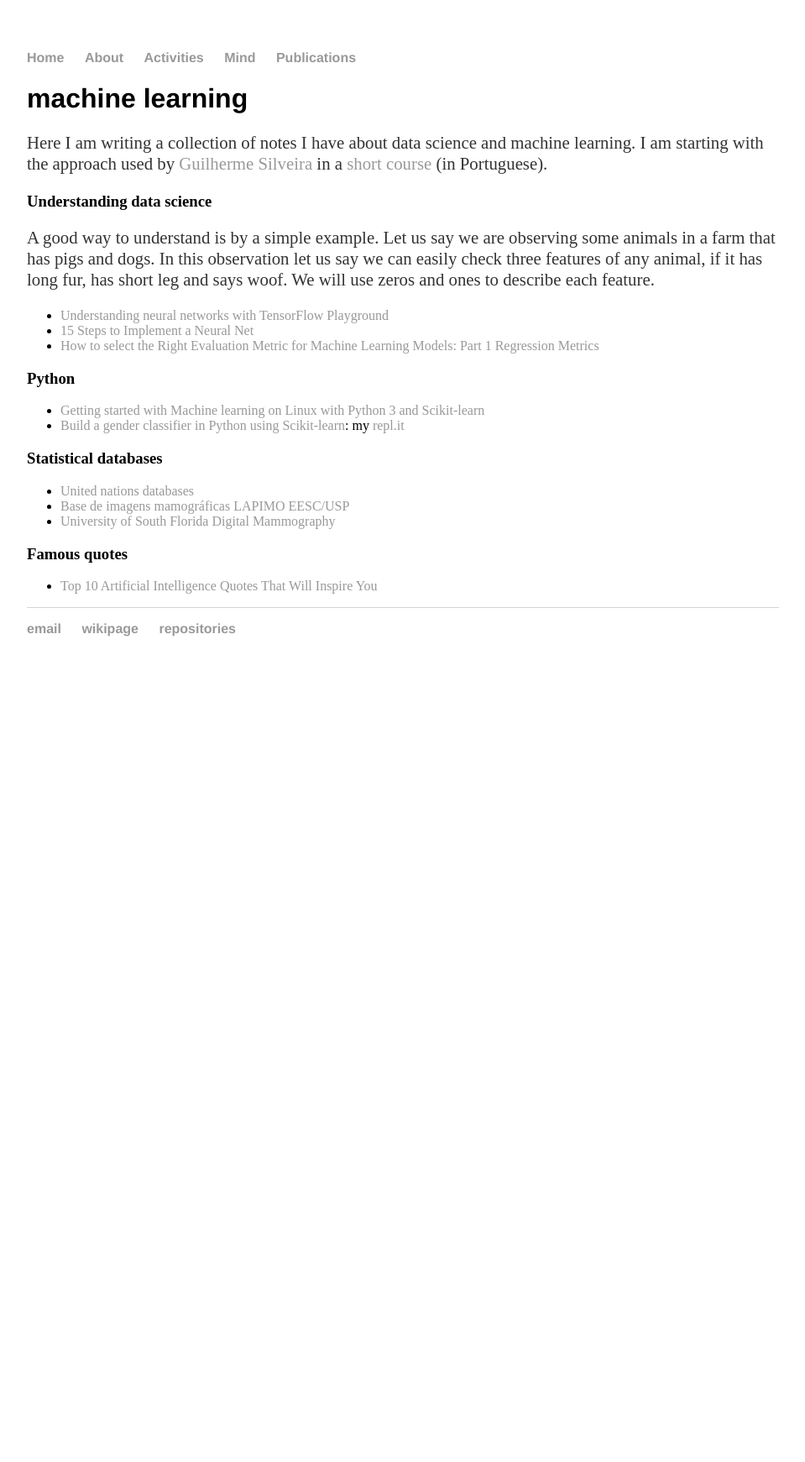
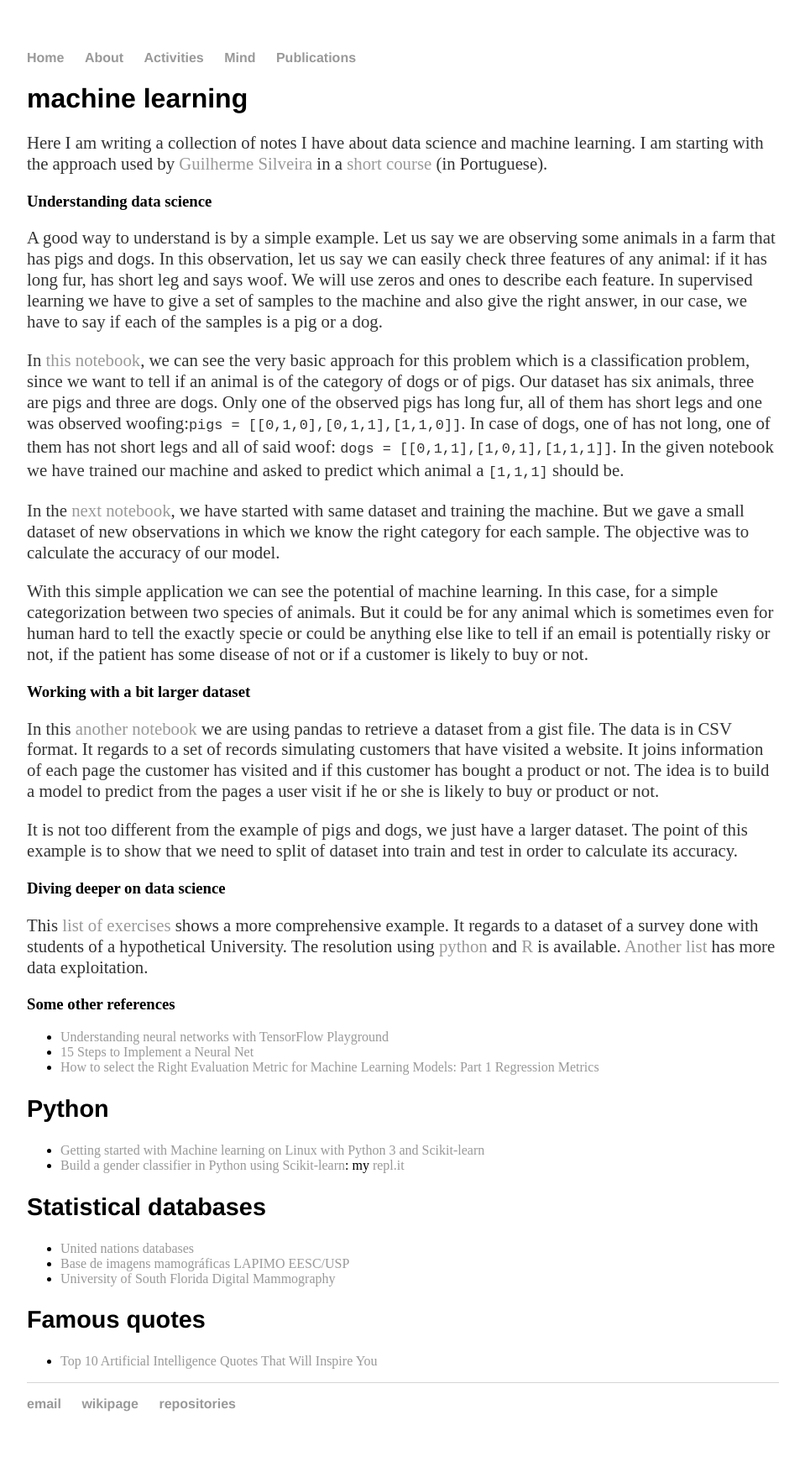
Before and after one commit to cleberjamaral/cleberjamaral.github.io, a Jekyll site: the page built from knowledge/research/machine-learning.md, in a window 1280 px wide. Shown: the whole page at 84% size, without its empty margins (160-1119 px from the left). Built offline with Jekyll 4.4.1, drawn with Linux system fonts in a browser that asks for light colours; our own code applies the rules of GitHub Pages for plain Markdown files; before the commit the page ends 900 px from its top, so only the background shows below that.

Commit message:
GitBook: [master] 3 pages modified

```diff
--- a/knowledge/research/machine-learning.md
+++ b/knowledge/research/machine-learning.md
@@ -8,23 +8,41 @@ Here I am writing a collection of notes I have about data science and machine le
 
 ### Understanding data science
 
-A good way to understand is by a simple example. Let us say we are observing some animals in a farm that has pigs and dogs. In this observation let us say we can easily check three features of any animal, if it has long fur, has short leg and says woof. We will use zeros and ones to describe each feature.
+A good way to understand is by a simple example. Let us say we are observing some animals in a farm that has pigs and dogs. In this observation, let us say we can easily check three features of any animal: if it has long fur, has short leg and says woof. We will use zeros and ones to describe each feature. In supervised learning we have to give a set of samples to the machine and also give the right answer, in our case, we have to say if each of the samples is a pig or a dog.
+
+In [this notebook](https://colab.research.google.com/github/cleberjamaral/cleberjamaral.github.io/blob/master/knowledge/research/machine-learning/1-understanding-data-science.ipynb#scrollTo=mFE0HMbQylui), we can see the very basic approach for this problem which is a classification problem, since we want to tell if an animal is of the category of dogs or of pigs. Our dataset has six animals, three are pigs and three are dogs. Only one of the observed pigs has long fur, all of them has short legs and one was observed woofing:`pigs = [[0,1,0],[0,1,1],[1,1,0]]`. In case of dogs, one of has not long, one of them has not short legs and all of said woof: `dogs = [[0,1,1],[1,0,1],[1,1,1]]`. In the given notebook we have trained our machine and asked to predict which animal a `[1,1,1]` should be.
+
+In the [next notebook](https://colab.research.google.com/github/cleberjamaral/cleberjamaral.github.io/blob/master/knowledge/research/machine-learning/2-testing-a-set-get-accuracy.ipynb#scrollTo=kqUuHL_-3TWd), we have started with same dataset and training the machine. But we gave a small dataset of new observations in which we know the right category for each sample. The objective was to calculate the accuracy of our model.
+
+With this simple application we can see the potential of machine learning. In this case, for a simple categorization between two species of animals. But it could be for any animal which is sometimes even for human hard to tell the exactly specie or could be anything else like to tell if an email is potentially risky or not, if the patient has some disease of not or if a customer is likely to buy or not.
+
+### Working with a bit larger dataset
+
+In this [another notebook](https://colab.research.google.com/github/cleberjamaral/cleberjamaral.github.io/blob/master/knowledge/research/machine-learning/3-spliting-data-train-test.ipynb) we are using pandas to retrieve a dataset from a gist file. The data is in CSV format. It regards to a set of records simulating customers that have visited a website. It joins information of each page the customer has visited and if this customer has bought a product or not. The idea is to build a model to predict from the pages a user visit if he or she is likely to buy or product or not.
+
+It is not too different from the example of pigs and dogs, we just have a larger dataset. The point of this example is to show that we need to split of dataset into train and test in order to calculate its accuracy.
+
+### Diving deeper on data science
+
+This [list of exercises](https://github.com/cleberjamaral/EstatisticaTYU/tree/master/Python_Lista2) shows a more comprehensive example. It regards to a dataset of a survey done with students of a hypothetical University. The resolution using [python](https://github.com/cleberjamaral/EstatisticaTYU/tree/master/Python_Lista2) and [R](https://github.com/cleberjamaral/EstatisticaTYU/tree/master/R) is available. [Another list](https://github.com/cleberjamaral/EstatisticaTYU/tree/master/Python_Lista3) has more data exploitation.
+
+### Some other references
 
 * [Understanding neural networks with TensorFlow Playground](https://cloud.google.com/blog/products/gcp/understanding-neural-networks-with-tensorflow-playground)
 * [15 Steps to Implement a Neural Net](http://code-spot.co.za/2009/10/08/15-steps-to-implemented-a-neural-net/)
 * [How to select the Right Evaluation Metric for Machine Learning Models: Part 1 Regression Metrics](https://medium.com/@george.drakos62/how-to-select-the-right-evaluation-metric-for-machine-learning-models-part-1-regrression-metrics-3606e25beae0)
 
-### Python
+## Python
 
 * [Getting started with Machine learning on Linux with Python 3 and Scikit-learn](https://techarena51.com/blog/getting-started-machine-learning-linux-python-3-scikit-learn/)
 * [Build a gender classifier in Python using Scikit-learn](https://towardsdatascience.com/how-to-build-a-gender-classifier-in-python-using-scikit-learn-13c7bb502f2e): my [repl.it](https://repl.it/@CleberJorgeJorg/genderclassifier)
 
-### Statistical databases
+## Statistical databases
 
 * [United nations databases](https://www.unido.org/researchers/statistical-databases)
 * [Base de imagens mamográficas LAPIMO EESC/USP](http://lapimo.sel.eesc.usp.br/bancoweb/)
 * [University of South Florida Digital Mammography](http://www.eng.usf.edu/cvprg/Mammography/Database.html)
 
-### Famous quotes
+## Famous quotes
 
 * [Top 10 Artificial Intelligence Quotes That Will Inspire You](https://dzone.com/articles/top-10-artificial-intelligence-quotes-that-will-in)
```
Also changed, not shown: README.md, brasil.md (line endings or trailing spaces).
